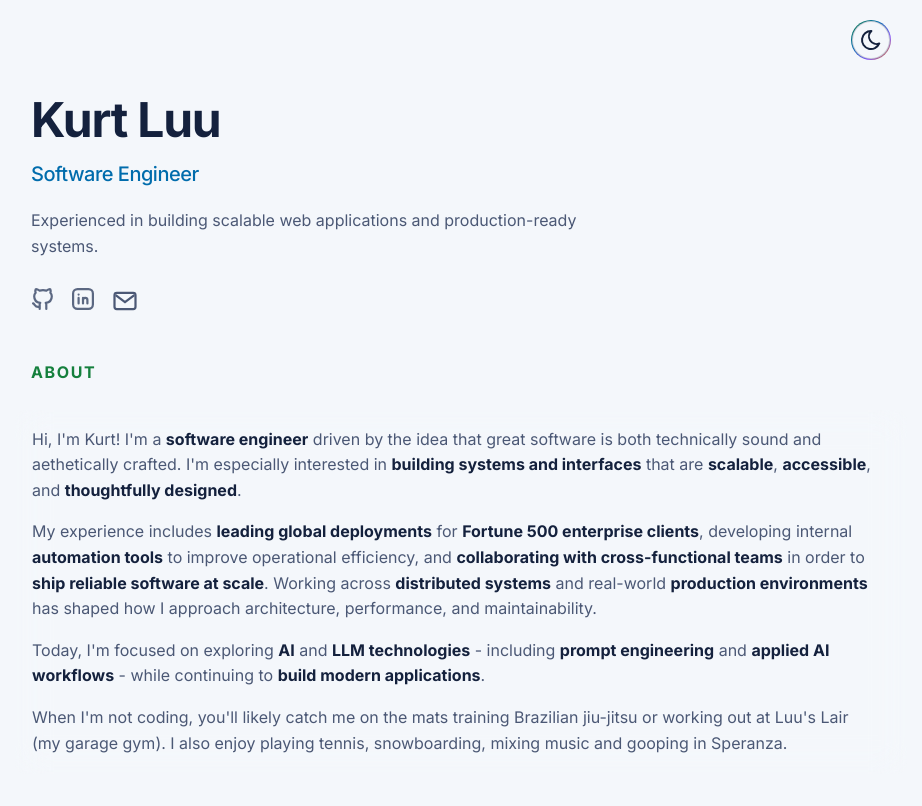
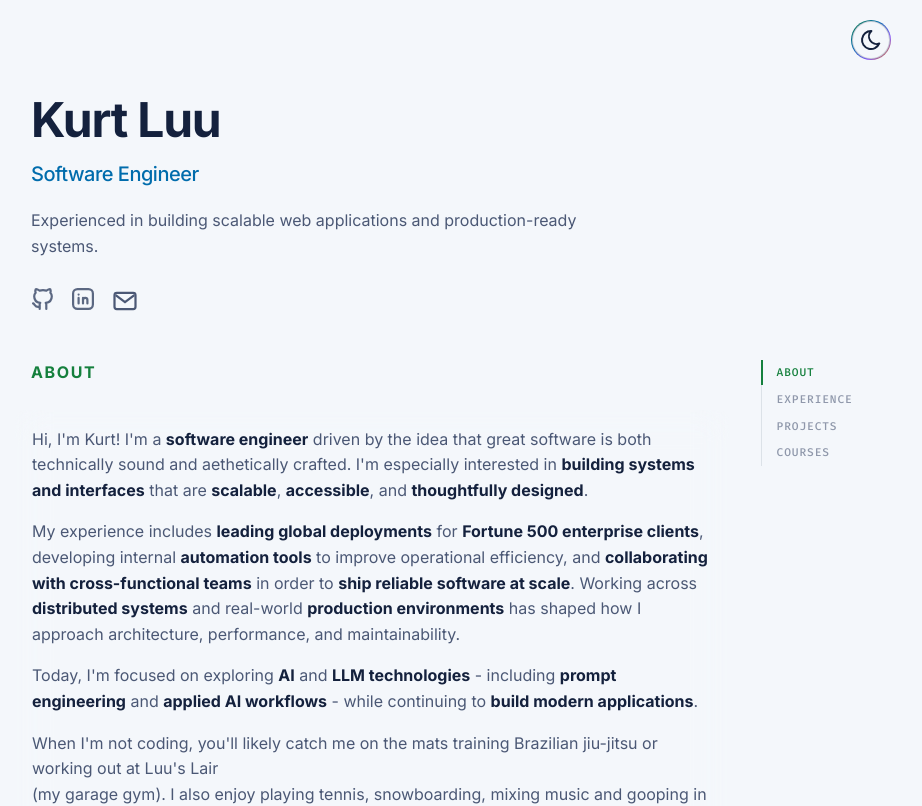
Before and after one commit to kurtluu/portfolio, a React (Vite) app in the folder react-ts-site/: page / in a window 1280 px wide. Shown: the top 806 px of the page, without its empty margins (179-1101 px from the left). Built offline with nearby package versions, Linux system fonts and the light colour scheme.

Commit message:
Add right-side table of contents with scroll-aware active section tracking
Co-Authored-By: Claude Sonnet 4.6 <noreply@anthropic.com>

```diff
--- a/react-ts-site/src/App.tsx
+++ b/react-ts-site/src/App.tsx
@@ -193,6 +193,13 @@ const courses: Course[] = [
   },
 ];
 
+const navSections = [
+  { id: "about", label: "About" },
+  { id: "experience", label: "Experience" },
+  { id: "projects", label: "Projects" },
+  { id: "courses", label: "Courses" },
+] as const;
+
 const socialLinks = [
   { href: "https://github.com/kurtluu", label: "GitHub" },
   { href: "https://www.linkedin.com/in/kurtluu/", label: "LinkedIn" },
@@ -327,10 +334,29 @@ function App() {
     return window.matchMedia("(prefers-color-scheme: light)").matches ? "light" : "dark";
   });
 
+  const [activeSection, setActiveSection] = useState<string>(navSections[0].id);
+
   useEffect(() => {
     document.documentElement.setAttribute("data-theme", theme);
     window.localStorage.setItem("theme", theme);
   }, [theme]);
+
+  useEffect(() => {
+    const onScroll = () => {
+      const offset = 120;
+      let current: string = navSections[0].id;
+      for (const { id } of navSections) {
+        const el = document.getElementById(id);
+        if (el && el.getBoundingClientRect().top <= offset) {
+          current = id;
+        }
+      }
+      setActiveSection(current);
+    };
+    window.addEventListener("scroll", onScroll, { passive: true });
+    onScroll();
+    return () => window.removeEventListener("scroll", onScroll);
+  }, []);
 
   const handleCardPointerMove = (event: PointerEvent<HTMLElement>) => {
     if (event.pointerType && event.pointerType !== "mouse") {
@@ -523,6 +549,7 @@ function App() {
           </div>
         </aside>
 
+        <div className="body-row">
         <main className="content">
           <section id="about" className="content-section about-section">
             <div className="section-heading">
@@ -688,6 +715,21 @@ function App() {
             </div>
           </footer>
         </main>
+        <nav className="toc" aria-label="Page sections">
+          <ul>
+            {navSections.map(({ id, label }) => (
+              <li key={id}>
+                <a
+                  href={`#${id}`}
+                  className={`toc-link toc-link-${id}${activeSection === id ? " toc-link-active" : ""}`}
+                >
+                  {label}
+                </a>
+              </li>
+            ))}
+          </ul>
+        </nav>
+        </div>
       </div>
     </>
   );
--- a/react-ts-site/src/styles.css
+++ b/react-ts-site/src/styles.css
@@ -17,6 +17,8 @@
   --glow-b: rgba(79, 120, 255, 0.12);
   --about-accent: #22c55e;
   --github-accent: #22c55e;
+  --projects-accent: #a78bfa;
+  --courses-accent: #f59e0b;
 }
 
 :root[data-theme="light"] {
@@ -35,6 +37,8 @@
   --glow-b: rgba(180, 83, 9, 0.14);
   --about-accent: #15803d;
   --github-accent: #15803d;
+  --projects-accent: #8b5cf6;
+  --courses-accent: #d97706;
 }
 
 * {
@@ -922,3 +926,80 @@ h3 {
     justify-content: center;
   }
 }
+
+.body-row {
+  display: flex;
+  flex-direction: column;
+}
+
+.toc {
+  display: none;
+}
+
+@media (min-width: 1280px) {
+  .body-row {
+    display: grid;
+    grid-template-columns: minmax(0, 1fr) 130px;
+    gap: 3rem;
+    align-items: start;
+  }
+
+  .toc {
+    display: block;
+    position: sticky;
+    top: 6rem;
+    border-left: 1px solid rgba(145, 158, 171, 0.24);
+  }
+}
+
+.toc ul {
+  list-style: none;
+  margin: 0;
+  padding: 0;
+  display: flex;
+  flex-direction: column;
+  gap: 0.1rem;
+}
+
+.toc-link {
+  display: block;
+  margin-left: -1px;
+  padding: 0.3rem 0 0.3rem 0.85rem;
+  text-decoration: none;
+  font: 500 0.7rem/1.4 "Fira Code", monospace;
+  letter-spacing: 0.08em;
+  text-transform: uppercase;
+  color: var(--muted);
+  border-left: 2px solid transparent;
+  opacity: 0.6;
+  transition: color 0.2s ease, border-color 0.2s ease, opacity 0.2s ease;
+}
+
+.toc-link:hover {
+  color: var(--text);
+  opacity: 1;
+}
+
+.toc-link-about.toc-link-active {
+  color: var(--about-accent);
+  border-left-color: var(--about-accent);
+  opacity: 1;
+}
+
+.toc-link-experience.toc-link-active {
+  color: var(--accent);
+  border-left-color: var(--accent);
+  opacity: 1;
+}
+
+.toc-link-projects.toc-link-active {
+  color: var(--projects-accent);
+  border-left-color: var(--projects-accent);
+  opacity: 1;
+}
+
+.toc-link-courses.toc-link-active {
+  color: var(--courses-accent);
+  border-left-color: var(--courses-accent);
+  opacity: 1;
+}
```
